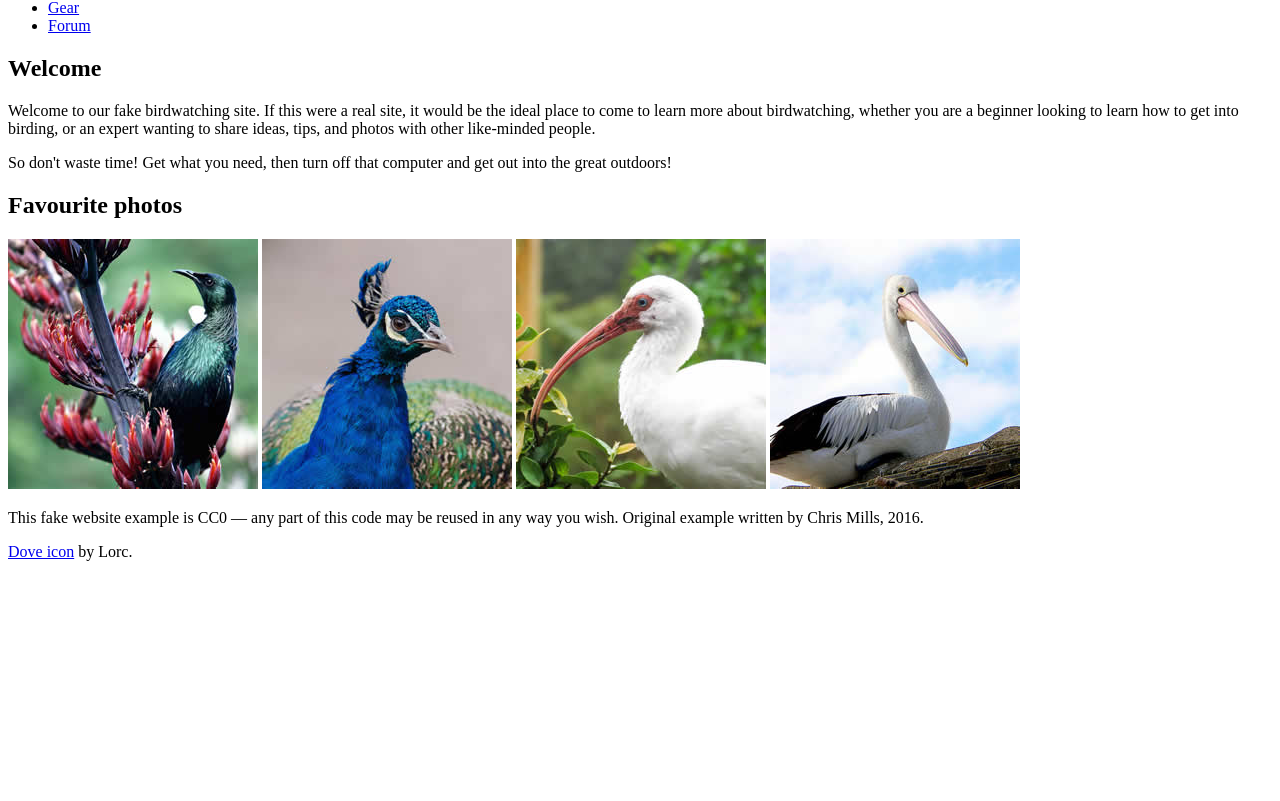
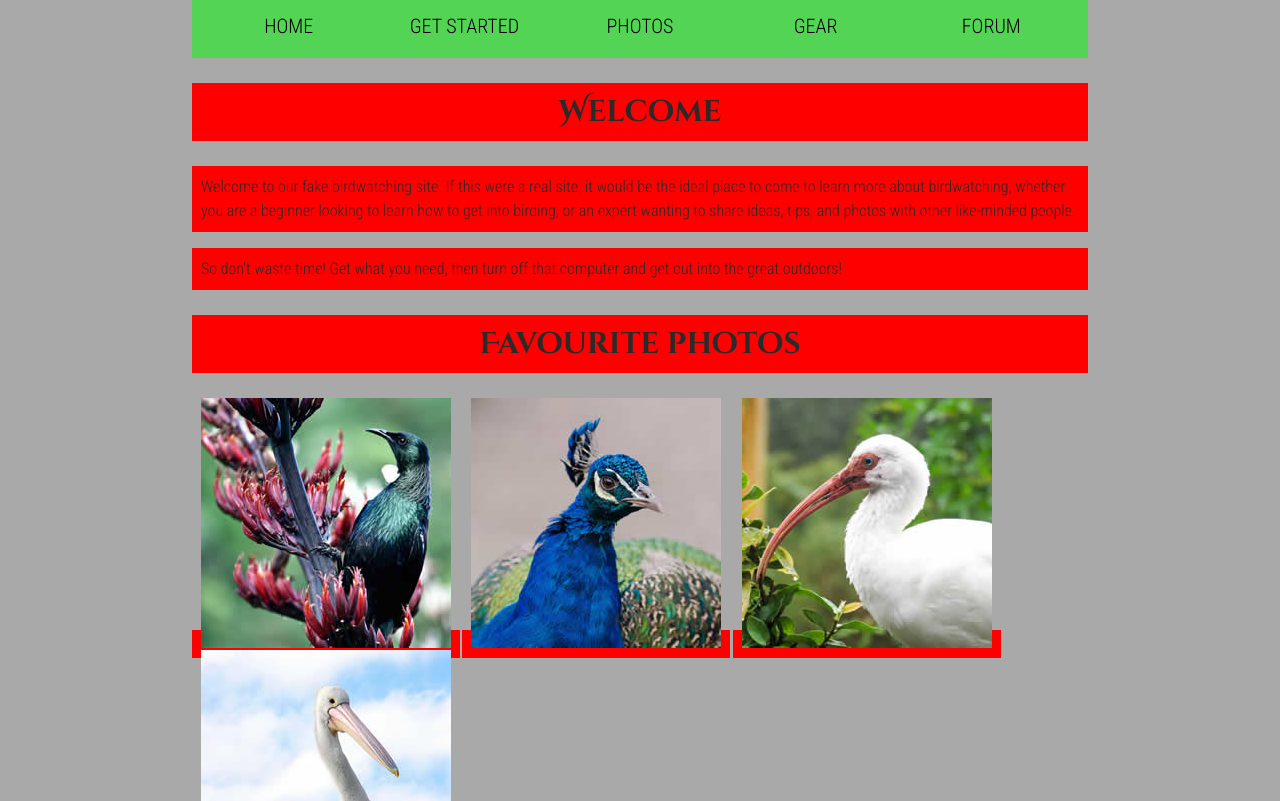
Before and after one commit to ryork99/Lab1, a plain HTML site: page index.html in a window 1280 px wide. Shown: the part 667-1468 px from the top of the page. Before the commit the page ends 1244 px from the top, so only its background shows below. Drawn offline with Linux system fonts and the light colour scheme.

Commit message:
css li\nked

```diff
--- a/index.html
+++ b/index.html
@@ -4,6 +4,7 @@
     <meta charset="utf-8">
     <title>Robert York</title>
     <link href="https://fonts.googleapis.com/css?family=Roboto+Condensed:300|Cinzel+Decorative:700" rel="stylesheet">
+    <link rel ="stylesheet" href = "style.css"
 
     <!--[if lt IE 9]>
       <script src="//html5shiv.googlecode.com/svn/trunk/html5.js"></script>
@@ -16,7 +17,7 @@
       <h1>Robert York</h1>
       <img src="dove.png" alt="a simple dove logo">
 
-
+<nav>
       <ul>
         <li><span>Home</span></li>
         <li><a href="#">Get started</a></li>
@@ -24,7 +25,7 @@
         <li><a href="#">Gear</a></li>
         <li><a href="#">Forum</a></li>
       </ul>
-
+</nav>
 
       <h2>Welcome</h2>
 
```
